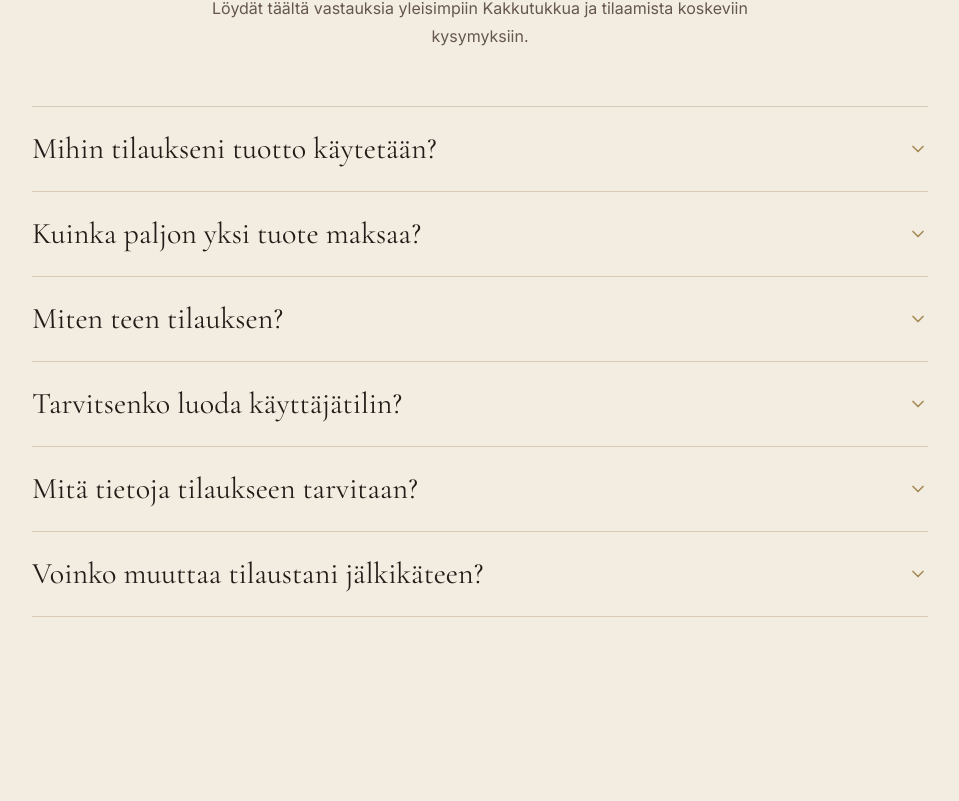
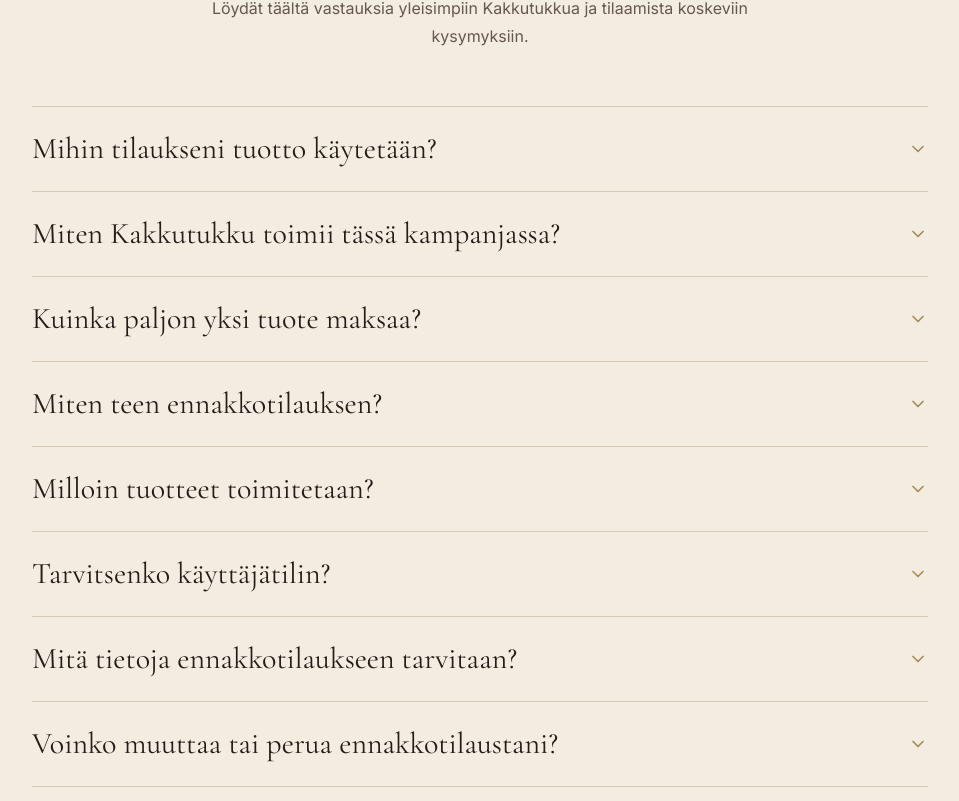
Before and after one commit to arthurlagerlof/750-vanhojen-tanssit, a Next.js app: page / in a window 1280 px wide. Shown: the part 5315-6116 px from the top of the page, without its empty margins (160-1119 px from the left). Before the commit the page ends 6076 px from the top, so only its background shows below. Built offline with nearby package versions, Linux system fonts and the light colour scheme.

Commit message:
FAQ clarification

```diff
--- a/data/faq.ts
+++ b/data/faq.ts
@@ -7,31 +7,41 @@
   {
     question: "Mihin tilaukseni tuotto käytetään?",
     answer:
-      "Kakkutukun tuotolla tuetaan Katedralskolanin vanhojentanssien järjestämistä.",
+      "Kakkutukun kautta tehtyjen tilausten tuotto käytetään Katedralskolanin vanhojentanssien järjestämiseen.",
+  },
+  {
+    question: "Miten Kakkutukku toimii tässä kampanjassa?",
+    answer:
+      "Keräämme ennakkotilauksia koulun vanhojentanssien järjestämisen tukemiseksi. Tuotteet toimitetaan tilaajille marraskuussa 2026.",
   },
   {
     question: "Kuinka paljon yksi tuote maksaa?",
     answer:
-      "Kaikki Kakkutukun tuotteet maksavat 8 € / kappale. Toimitus on hinnoitettu sijainnin mukaan.",
+      "Kaikki Kakkutukun tuotteet maksavat 8 € / kappale. Toimitusmaksu määräytyy toimitusalueen mukaan ja näytetään tilauksen yhteydessä.",
   },
   {
-    question: "Miten teen tilauksen?",
+    question: "Miten teen ennakkotilauksen?",
     answer:
-      "Valitse haluamasi tuotteet ostoskoriin, siirry tilaukseen ja täytä yhteystietosi. Tilauksen lähettämisen jälkeen saat pian sähköpostiisi vahvistuksen.",
+      "Valitse haluamasi tuotteet ostoskoriin, siirry tilaukseen ja täytä yhteystietosi sekä toimitusosoitteesi. Lähetämme sinulle tilauksen jälkeen sähköpostitse lisätiedot ja maksuohjeet.",
   },
   {
-    question: "Tarvitsenko luoda käyttäjätilin?",
+    question: "Milloin tuotteet toimitetaan?",
     answer:
-      "Ei tarvitse. Tilauksen tekeminen onnistuu ilman kirjautumista.",
+      "Tuotteet ovat ennakkotilauksia ja niiden arvioitu toimitusaika on marraskuu 2026. Tarkemmat toimitustiedot ilmoitetaan tilaajille sähköpostitse.",
   },
   {
-    question: "Mitä tietoja tilaukseen tarvitaan?",
+    question: "Tarvitsenko käyttäjätilin?",
     answer:
-      "Tarvitsemme nimesi, puhelinnumerosi, sähköpostiosoitteesi, osoitteesi ja alueesi. Voit lisäksi jättää tilaukseen lyhyen viestin.",
+      "Et tarvitse. Ennakkotilauksen tekeminen onnistuu ilman kirjautumista.",
   },
   {
-    question: "Voinko muuttaa tilaustani jälkikäteen?",
+    question: "Mitä tietoja ennakkotilaukseen tarvitaan?",
     answer:
-      "Jos haluat muuttaa tai perua tilaustasi, ota yhteyttä mahdollisimman pian tilauksen tekemisen jälkeen sähkopostitse osoitteeseen arthur.lagerlof@abo.fi tai puhelimitse 040 634 7109.",
+      "Tarvitsemme nimesi, puhelinnumerosi, sähköpostiosoitteesi, toimitusosoitteesi ja toimitusalueesi. Voit lisäksi jättää tilaukseen lyhyen viestin.",
+  },
+  {
+    question: "Voinko muuttaa tai perua ennakkotilaustani?",
+    answer:
+      "Jos haluat muuttaa tai perua ennakkotilaustasi, ota yhteyttä mahdollisimman pian sähköpostitse osoitteeseen arthur.lagerlof@abo.fi tai puhelimitse 040 634 7109.",
   },
 ];
```
